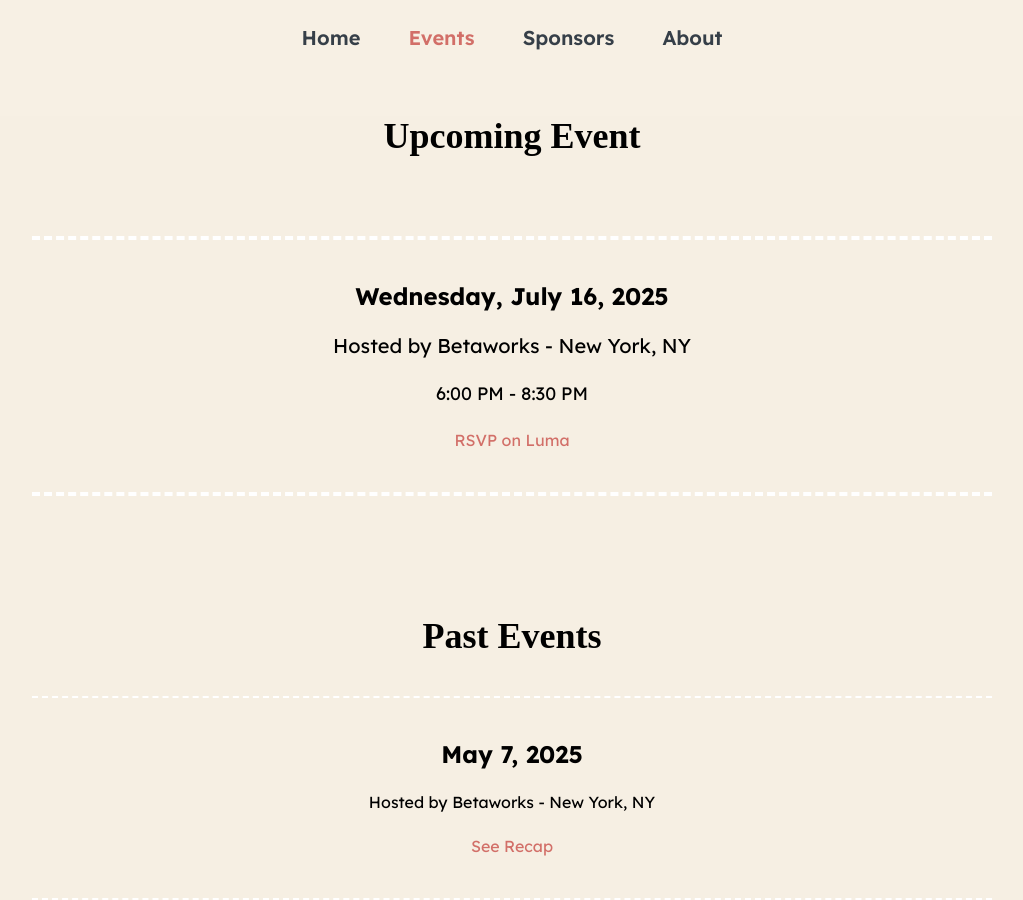
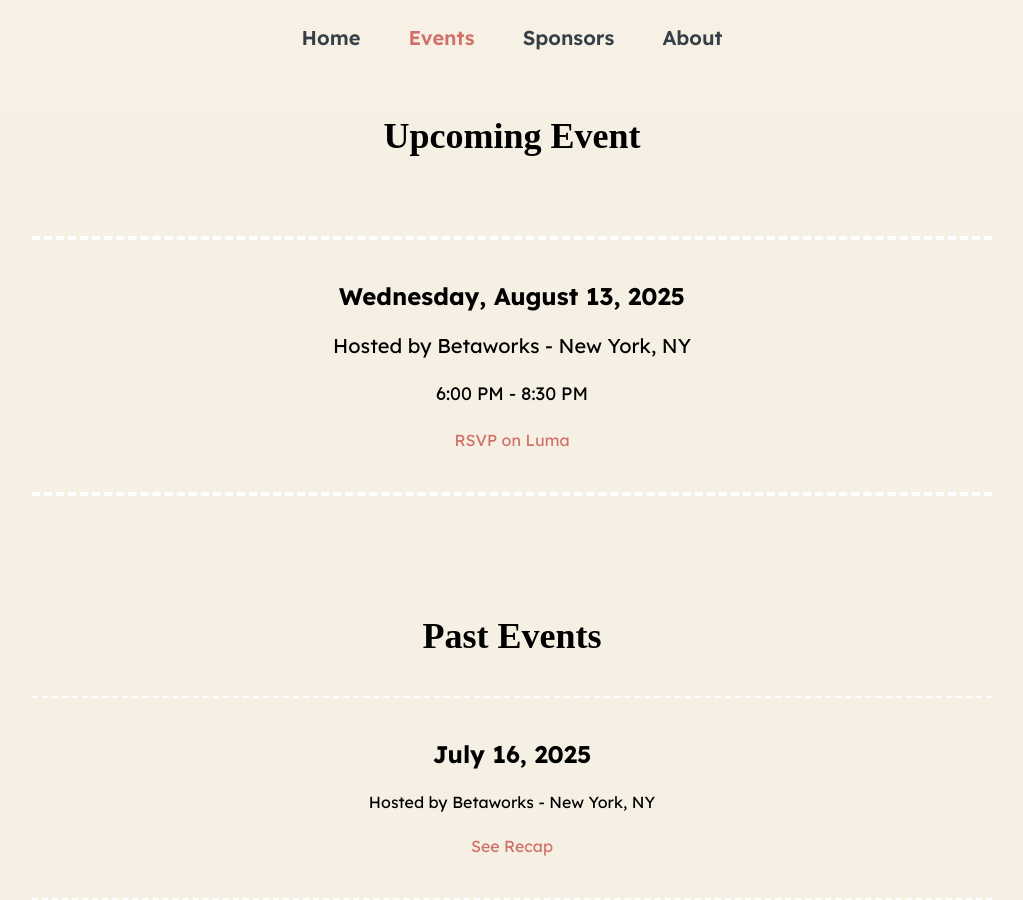
Before and after one commit to ArtificialRuby/artificialruby.ai, a Jekyll site: the page built from events.html, in a window 1280 px wide and 900 px high. Shown: the whole window, without its empty margins (128-1151 px from the left). Built offline with Jekyll 4.4.1, drawn with Linux system fonts in a browser that asks for light colours; some web fonts are replaced.

Commit message:
Updated homepage, events, and event detail

```diff
--- a/events.html
+++ b/events.html
@@ -11,10 +11,10 @@ footer_image: assets/images/bg_events.jpg
       <div class="border-dashed border-t-4 border-b-4 border-white pt-10 pb-10 w-full text-center mt-20">
         {%
         include partials/events/upcoming_event.html
-        date="Wednesday, July 16, 2025"
+        date="Wednesday, August 13, 2025"
         location="Hosted by Betaworks - New York, NY"
         time="6:00 PM - 8:30 PM"
-        url="https://lu.ma/vbbdhwm1"
+        url="https://lu.ma/m6h27qg9"
         %}
       </div>
     </div>
@@ -23,6 +23,13 @@ footer_image: assets/images/bg_events.jpg
     <div class="my-10">
       <h2 class="text-center text-4xl font-caudex font-bold">Past Events</h2>
     </div>
+    {%
+      include partials/events/past_event.html
+      date="July 16, 2025"
+      location="Hosted by Betaworks - New York, NY"
+      url="/events/july-16-2025"
+      %}
+
     {%
       include partials/events/past_event.html
       date="May 7, 2025"
--- a/index.html
+++ b/index.html
@@ -27,8 +27,8 @@ footer_image: assets/images/artruby_bg.jpg
     <div class="border-b-4 border-dashed border-white pb-5">
       {%
       include partials/homepage/upcoming_event.html
-      date="Wednesday, July 16, 2025"
-      url="https://lu.ma/vbbdhwm1"
+      date="Wednesday, August 13, 2025"
+      url="https://lu.ma/m6h27qg9"
       %}
     </div>
     <div class="mt-10">
```
Also changed, not shown: events/july-16-2025.html (added, +52 -0 lines), 1 other file.
